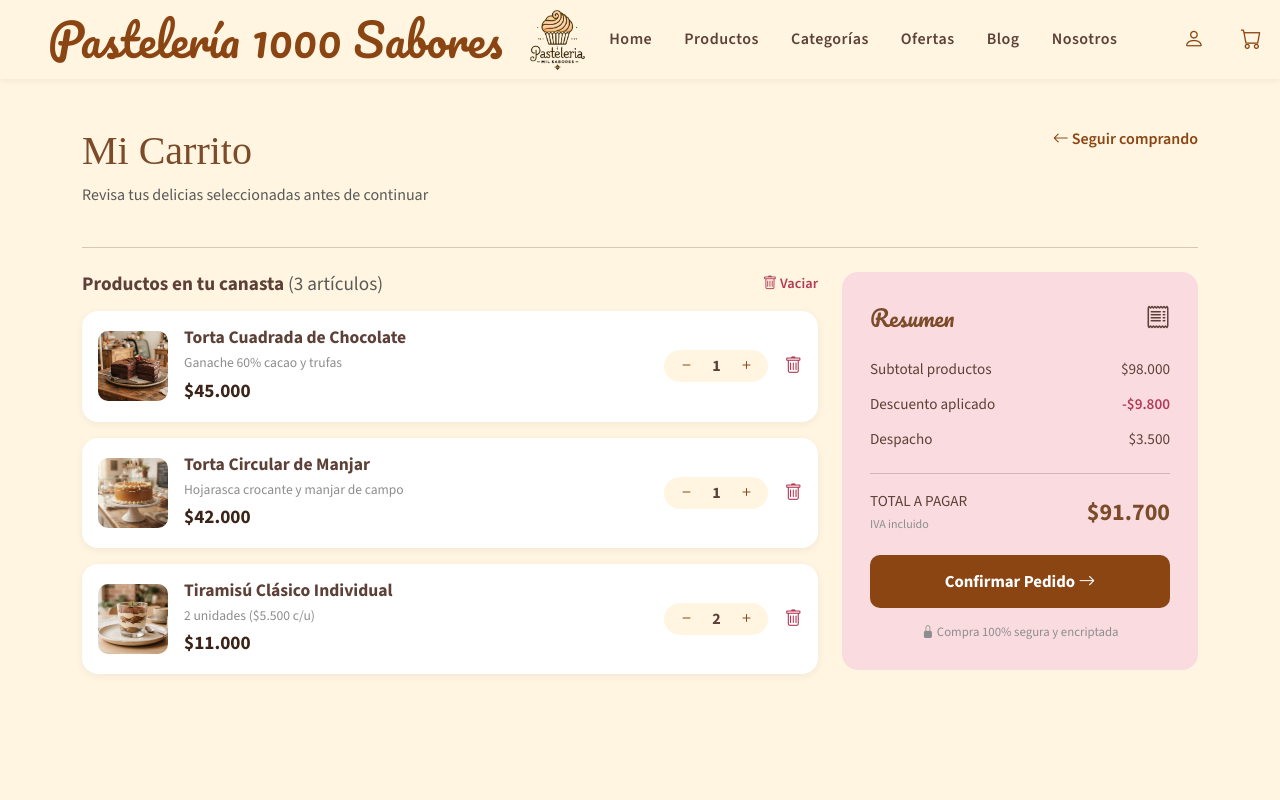
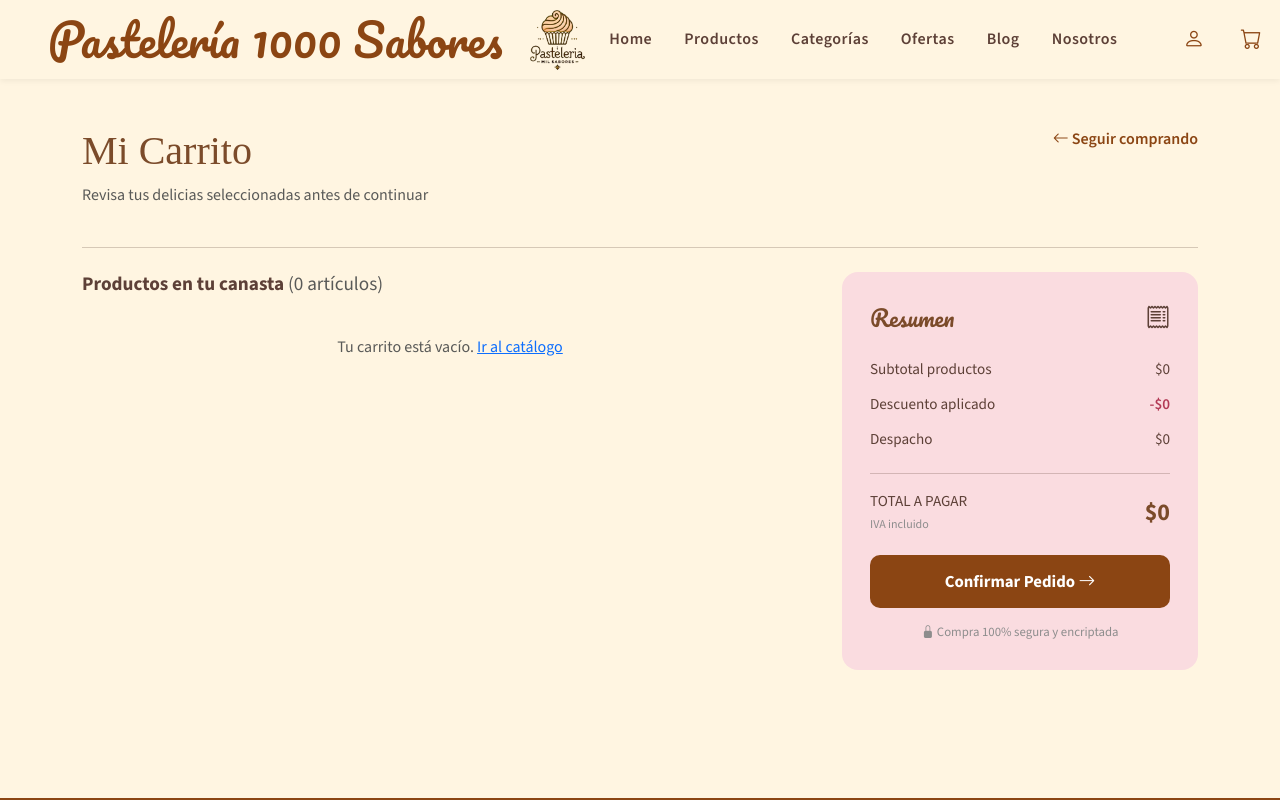
Before and after one commit to AlanisVerdugo/Pasteleria-1000-sabores, a React (Vite) app: page /carrito in a window 1280 px wide. Shown: the top 800 px of the page. Built offline with nearby package versions, Linux system fonts and the light colour scheme.

Commit message:
feat: carrito conectado a datos reales

```diff
--- a/src/components/ItemCarrito.jsx
+++ b/src/components/ItemCarrito.jsx
@@ -1,6 +1,5 @@
 // Componente: un producto dentro del carrito (fila con foto, nombre, precio, cantidad y boton eliminar).
-// Se repetia 3 veces en carrito.html.
-function ItemCarrito({ imagen, nombre, detalle, precio, cantidad }) {
+function ItemCarrito({ imagen, nombre, detalle, precio, cantidad, onSumar, onRestar, onEliminar }) {
 
     return (
         <>
@@ -13,11 +12,11 @@ function ItemCarrito({ imagen, nombre, detalle, precio, cantidad }) {
                         <span className="producto-precio">{precio}</span>
                     </div>
                     <div className="cantidad-stepper">
-                        <button type="button" className="btn-cantidad btn-restar"><i className="bi bi-dash"></i></button>
+                        <button type="button" className="btn-cantidad btn-restar" onClick={onRestar}><i className="bi bi-dash"></i></button>
                         <span className="cantidad-valor">{cantidad}</span>
-                        <button type="button" className="btn-cantidad btn-sumar"><i className="bi bi-plus"></i></button>
+                        <button type="button" className="btn-cantidad btn-sumar" onClick={onSumar}><i className="bi bi-plus"></i></button>
                     </div>
-                    <button type="button" className="btn-eliminar-item" aria-label="Eliminar producto">
+                    <button type="button" className="btn-eliminar-item" aria-label="Eliminar producto" onClick={onEliminar}>
                         <i className="bi bi-trash"></i>
                     </button>
                 </div>
--- a/src/pages/Carrito.jsx
+++ b/src/pages/Carrito.jsx
@@ -1,10 +1,19 @@
+import { Link } from 'react-router-dom'
 import '../css/catalogo.css';
 import '../css/carrito.css';
 
 // componentes
 import ItemCarrito from '../components/ItemCarrito';
 
+// servicios y utilidades
+import { useCarrito } from '../context/CarritoContext'
+import { formatearPrecio } from '../utils/formato'
+import { COSTO_DESPACHO } from '../utils/constantes'
+
 function Carrito() {
+    const { items, cambiarCantidad, quitar, vaciar, subtotal, descuento, total } = useCarrito()
+
+    const totalFinal = items.length > 0 ? total + COSTO_DESPACHO : 0
 
     return (
         <>
@@ -17,9 +26,9 @@ function Carrito() {
                             <h1 style={{ fontFamily: "'Caveat',cursive", color: '#7B4B2A' }}>Mi Carrito</h1>
                             <p className="text-muted">Revisa tus delicias seleccionadas antes de continuar</p>
                         </div>
-                        <a href="/catalogo" className="link-seguir-comprando">
+                        <Link to="/productos" className="link-seguir-comprando">
                             <i className="bi bi-arrow-left"></i> Seguir comprando
-                        </a>
+                        </Link>
                     </div>
 
                     <hr className="my-4" />
@@ -31,44 +40,38 @@ function Carrito() {
 
                             <div className="d-flex justify-content-between align-items-center mb-3">
                                 <h2 className="titulo-seccion-carrito mb-0">
-                                    Productos en tu canasta <span className="text-muted fw-normal">(<span id="cantidadArticulos">3</span> artículos)</span>
+                                    Productos en tu canasta <span className="text-muted fw-normal">({items.length} artículos)</span>
                                 </h2>
-                                <a href="#" className="link-vaciar" id="btnVaciarCarrito">
-                                    <i className="bi bi-trash"></i> Vaciar
-                                </a>
+                                {items.length > 0 && (
+                                    <a href="#" className="link-vaciar" onClick={(e) => { e.preventDefault(); vaciar() }}>
+                                        <i className="bi bi-trash"></i> Vaciar
+                                    </a>
+                                )}
                             </div>
 
                             {/* Lista de items: cada uno es el componente ItemCarrito */}
-                            <div id="listaCarrito" className="d-flex flex-column gap-3">
-
-                                <ItemCarrito
-                                    imagen="/img/Torta cuadrada de chocolate.jpg"
-                                    nombre="Torta Cuadrada de Chocolate"
-                                    detalle="Ganache 60% cacao y trufas"
-                                    precio="$45.000"
-                                    cantidad={1}
-                                />
-
-                                <ItemCarrito
-                                    imagen="/img/Torta circular manjar.jpg"
-                                    nombre="Torta Circular de Manjar"
-                                    detalle="Hojarasca crocante y manjar de campo"
-                                    precio="$42.000"
-                                    cantidad={1}
-                                />
-
-                                <ItemCarrito
-                                    imagen="/img/Tiramisu clasico.jpg"
-                                    nombre="Tiramisú Clásico Individual"
-                                    detalle="2 unidades ($5.500 c/u)"
-                                    precio="$11.000"
-                                    cantidad={2}
-                                />
-
+                            <div className="d-flex flex-column gap-3">
+                                {items.map((item) => (
+                                    <ItemCarrito
+                                        key={item.clave}
+                                        imagen={item.imagen}
+                                        nombre={item.nombre}
+                                        detalle={`${item.cantidad} unidad(es) · ${formatearPrecio(item.precioUnitario)} c/u`}
+                                        precio={formatearPrecio(item.precioUnitario * item.cantidad)}
+                                        cantidad={item.cantidad}
+                                        onSumar={() => cambiarCantidad(item.clave, item.cantidad + 1)}
+                                        onRestar={() => cambiarCantidad(item.clave, item.cantidad - 1)}
+                                        onEliminar={() => quitar(item.clave)}
+                                    />
+                                ))}
                             </div>
 
                             {/* Mensaje que aparece solo cuando el carrito queda vacío */}
-                            <p id="mensajeCarritoVacio" className="text-center text-muted mt-4 d-none">Tu carrito está vacío. <a href="/catalogo">Ir al catálogo</a></p>
+                            {items.length === 0 && (
+                                <p className="text-center text-muted mt-4">
+                                    Tu carrito está vacío. <Link to="/productos">Ir al catálogo</Link>
+                                </p>
+                            )}
 
                         </div>
 
@@ -82,15 +85,15 @@ function Carrito() {
 
                                 <div className="d-flex justify-content-between resumen-linea">
                                     <span>Subtotal productos</span>
-                                    <span id="subtotalTexto">$98.000</span>
+                                    <span>{formatearPrecio(subtotal)}</span>
                                 </div>
                                 <div className="d-flex justify-content-between resumen-linea resumen-descuento">
                                     <span>Descuento aplicado</span>
-                                    <span id="descuentoTexto">-$9.800</span>
+                                    <span>-{formatearPrecio(descuento)}</span>
                                 </div>
                                 <div className="d-flex justify-content-between resumen-linea">
                                     <span>Despacho</span>
-                                    <span id="despachoTexto">$3.500</span>
+                                    <span>{formatearPrecio(items.length > 0 ? COSTO_DESPACHO : 0)}</span>
                                 </div>
 
                                 <hr />
@@ -100,10 +103,10 @@ function Carrito() {
                                         <span className="d-block">TOTAL A PAGAR</span>
                                         <span className="resumen-iva">IVA incluido</span>
                                     </div>
-                                    <span className="resumen-total-monto" id="totalTexto">$91.700</span>
+                                    <span className="resumen-total-monto">{formatearPrecio(totalFinal)}</span>
                                 </div>
 
-                                <button type="button" className="btn-confirmar-pedido" id="btnConfirmarPedido">
+                                <button type="button" className="btn-confirmar-pedido" disabled={items.length === 0}>
                                     Confirmar Pedido <i className="bi bi-arrow-right"></i>
                                 </button>
 
```
